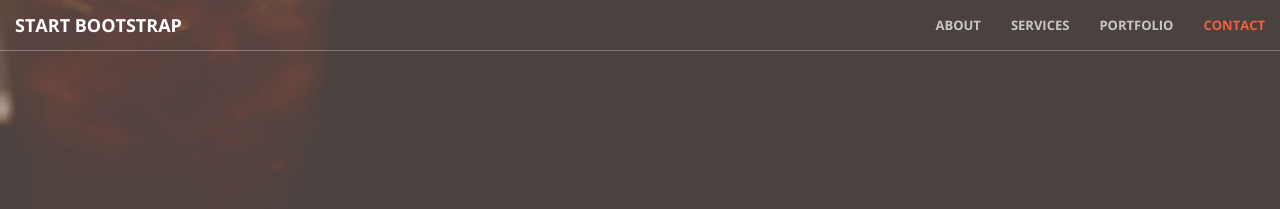
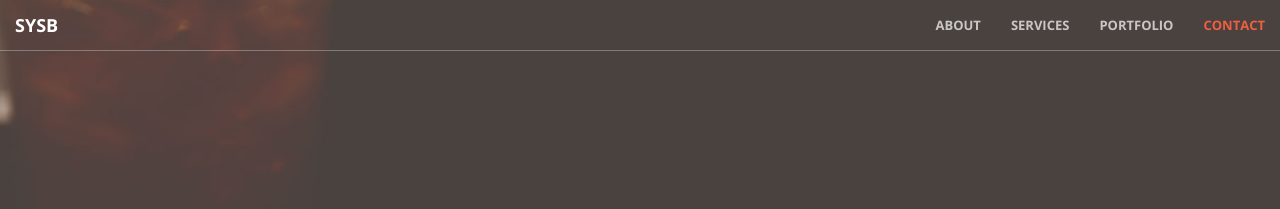
Before and after one commit to usama7628674/sysb.AI, a Jekyll site: the page built from index.html, in a window 1280 px wide. Shown: the top 209 px of the page. Built offline with Jekyll 4.4.1, drawn with Linux system fonts in a browser that asks for light colours.

Commit message:
yet another commit

```diff
--- a/_includes/nav.html
+++ b/_includes/nav.html
@@ -8,7 +8,7 @@
                 <span class="icon-bar"></span>
                 <span class="icon-bar"></span>
             </button>
-            <a class="navbar-brand page-scroll" href="#page-top">Start Bootstrap</a>
+            <a class="navbar-brand page-scroll" href="#page-top">sysb</a>
         </div>
 
         <!-- Collect the nav links, forms, and other content for toggling -->
```
